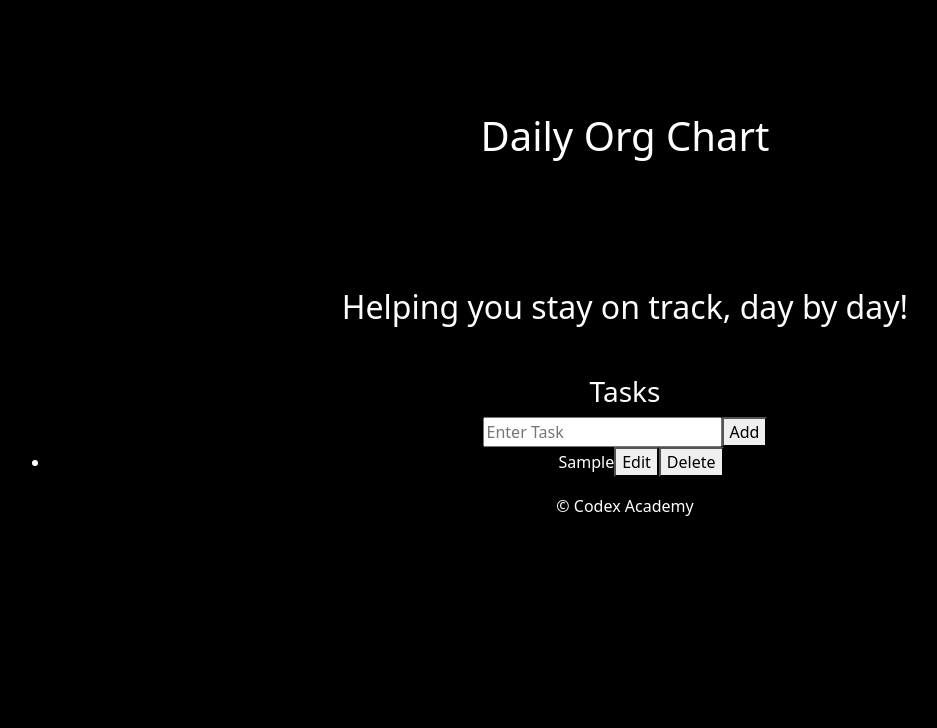
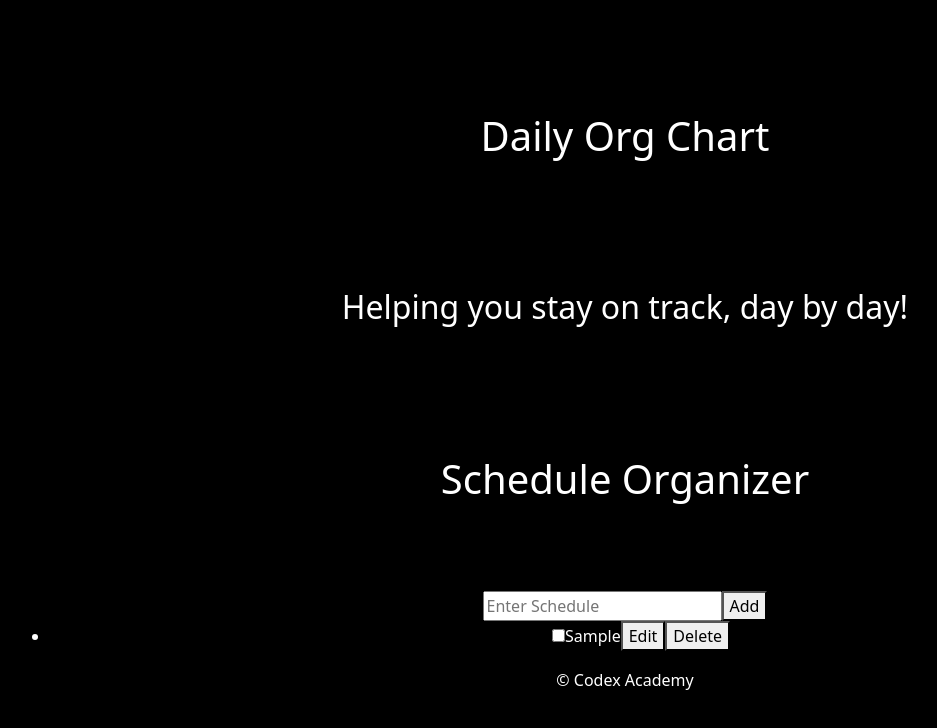
Before and after one commit to jyoung57/daily-org-chart, a React (Vite) app: page / in a window 1280 px wide. Both pictures are taken after typing "Sample" into the empty fields and a click on the button "Add". Shown: the top 728 px of the page, without its empty margins (15-952 px from the left). Built offline with nearby package versions, Linux system fonts and the light colour scheme; the HTML template or start-up script is replaced by a standard one.

Commit message:
added completion options with time stamp

```diff
--- a/src/components/ScheduleOrganizer.jsx
+++ b/src/components/ScheduleOrganizer.jsx
@@ -19,11 +19,15 @@ function ScheduleOrganizer() {
     if (schedule.trim() !== '') {
       if (editIndex !== null) {
         const updatedScheduleList = [...scheduleList];
-        updatedScheduleList[editIndex] = schedule;
+        updatedScheduleList[editIndex].task = editValue;
         setScheduleList(updatedScheduleList);
         setEditIndex(null);
+        setEditValue('');
       } else {
-        setScheduleList([...scheduleList, schedule]);
+        setScheduleList([
+          ...scheduleList,
+          { task: schedule, completed: false, timestamp: null },
+        ]);
       }
       setSchedule('');
     }
@@ -31,7 +35,7 @@ function ScheduleOrganizer() {
 
   const handleEdit = (index) => {
     setEditIndex(index);
-    setEditValue(scheduleList[index]);
+    setEditValue(scheduleList[index].task);
   };
 
   const handleDelete = (index) => {
@@ -40,21 +44,33 @@ function ScheduleOrganizer() {
     setScheduleList(updatedScheduleList);
   };
 
+  const handleComplete = (index) => {
+    const updatedScheduleList = [...scheduleList];
+    updatedScheduleList[index].completed = true;
+    updatedScheduleList[index].timestamp = new Date().toLocaleString();
+    setScheduleList(updatedScheduleList);
+  };
+
   return (
     <div>
-      <h3>Tasks</h3>
+      <h1>Schedule Organizer</h1>
       <form onSubmit={handleSubmit}>
         <input
           type="text"
-          value={schedule}
-          onChange={handleChange}
-          placeholder="Enter Task"
+          value={editIndex !== null ? editValue : schedule}
+          onChange={editIndex !== null ? handleEditChange : handleChange}
+          placeholder="Enter Schedule"
         />
         <button type="submit">{editIndex !== null ? 'Update' : 'Add'}</button>
       </form>
       <ul>
         {scheduleList.map((schedule, index) => (
           <li key={index}>
+            <input
+              type="checkbox"
+              checked={schedule.completed}
+              onChange={() => handleComplete(index)}
+            />
             {editIndex === index ? (
               <input
                 type="text"
@@ -62,7 +78,16 @@ function ScheduleOrganizer() {
                 onChange={handleEditChange}
               />
             ) : (
-              schedule
+              <span
+                style={{
+                  textDecoration: schedule.completed ? 'line-through' : 'none',
+                }}
+              >
+                {schedule.task}
+              </span>
+            )}
+            {schedule.completed && (
+              <span> Completed at: {schedule.timestamp}</span>
             )}
             <button
               onClick={() =>
```
